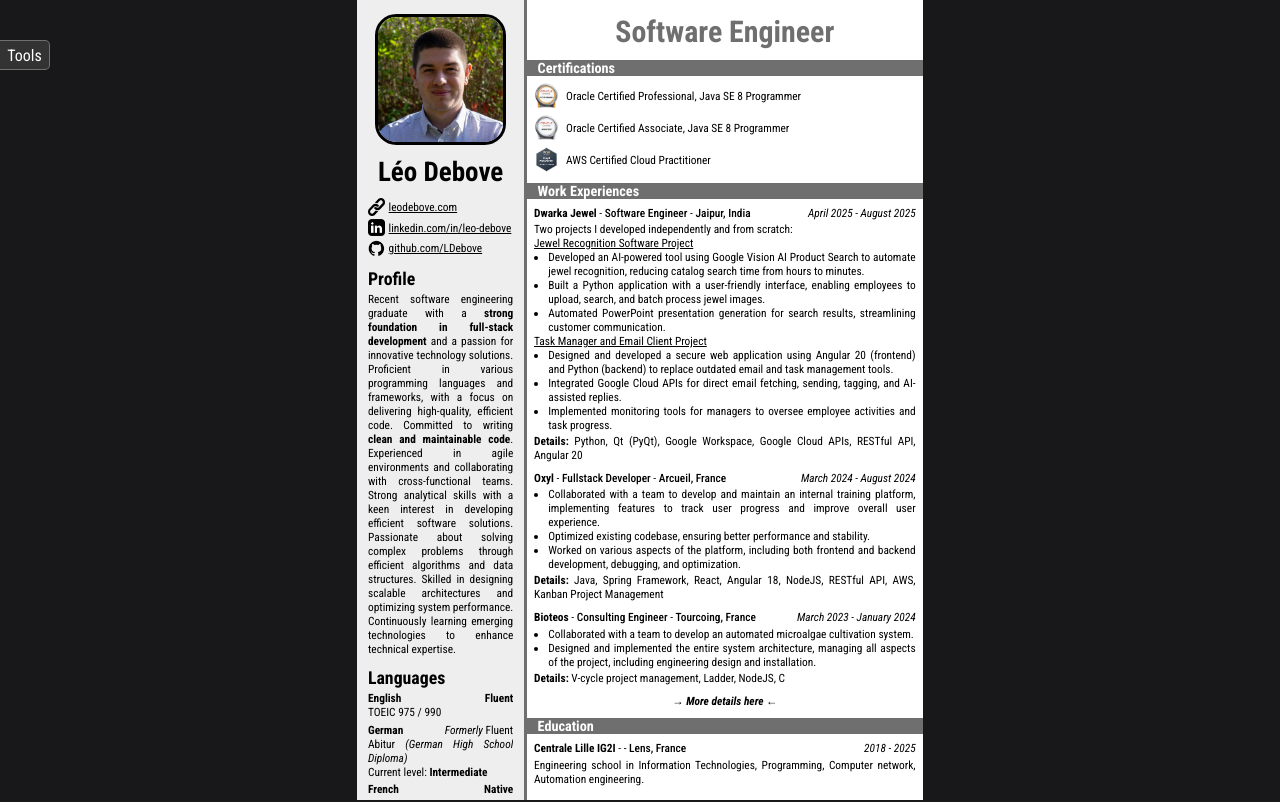
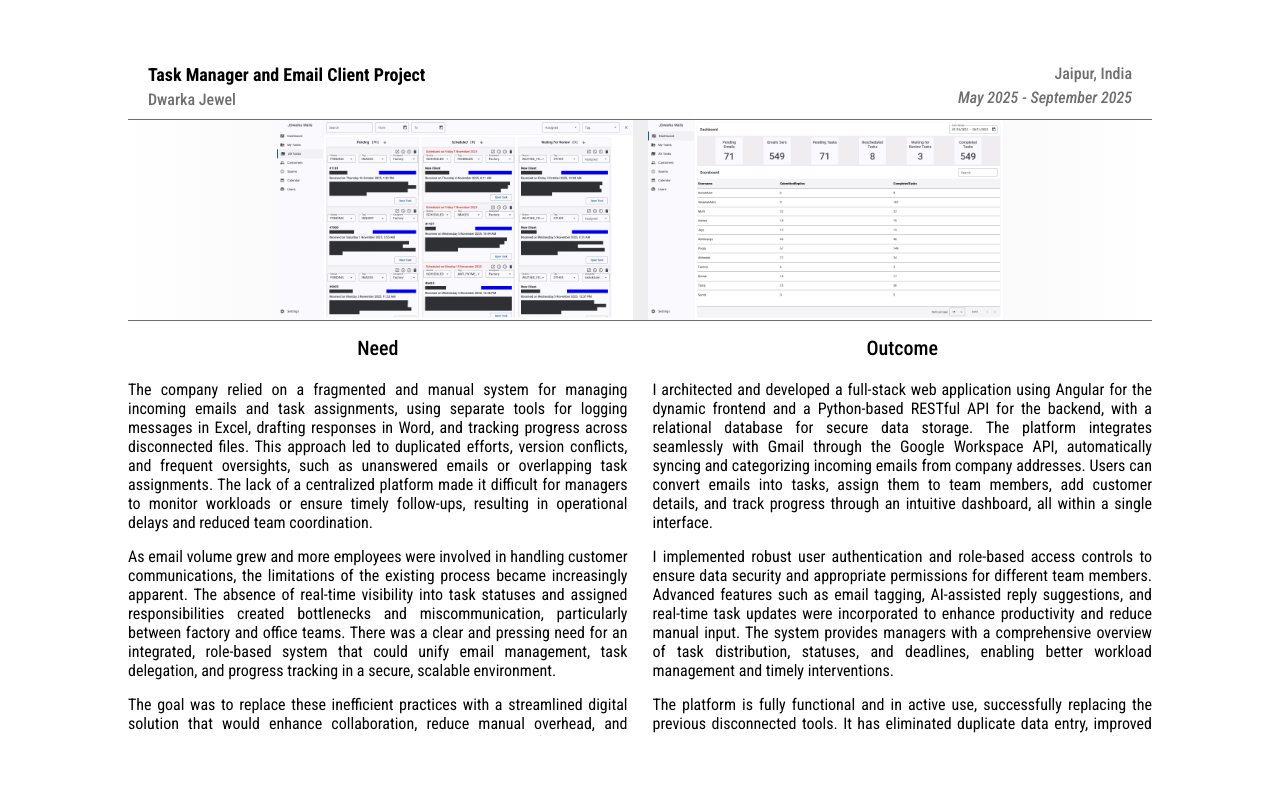
Before and after one commit to LDebove/InteractiveResume, an Angular app: page /tour/1 in a window 1280 px wide. Before the commit this address led to /cover. Shown: the top 802 px of the page. Built offline with nearby package versions, Linux system fonts and the light colour scheme.

Commit message:
implemented basic story redirection

```diff
--- a/src/app/app.routes.ts
+++ b/src/app/app.routes.ts
@@ -4,6 +4,10 @@
 import { Tour } from './core/tour/tour';
 
 export const routes: Routes = [
+  {
+    path: "tour/:id",
+    component: Tour
+  },
   {
     path: "tour",
     component: Tour
--- a/src/app/core/cover/cover.html
+++ b/src/app/core/cover/cover.html
@@ -37,7 +37,7 @@
       <app-section class="main">
         <app-section-title>Work Experiences</app-section-title>
         <app-section-content>
-          <app-experience ref="tour">
+          <app-experience ref="tour/dwarka2">
             <app-experience-company>Dwarka Jewel</app-experience-company>
             <app-experience-title>Software Engineer</app-experience-title>
             <app-experience-location>
@@ -89,7 +89,7 @@
             </app-experience-footer>
           </app-experience>
 
-          <app-experience ref="tour">
+          <app-experience ref="tour/oxyl">
             <app-experience-company>Oxyl</app-experience-company>
             <app-experience-title>Fullstack Developer</app-experience-title>
             <app-experience-location>
@@ -122,7 +122,7 @@
             </app-experience-footer>
           </app-experience>
 
-          <app-experience ref="tour">
+          <app-experience ref="tour/bioteos">
             <app-experience-company>Bioteos</app-experience-company>
             <app-experience-title>Consulting Engineer</app-experience-title>
             <app-experience-location>
--- a/src/app/core/tour/story/story.ts
+++ b/src/app/core/tour/story/story.ts
@@ -1,11 +1,11 @@
-import { Component } from '@angular/core';
+import { Component, input } from '@angular/core';
 import { StoryCarousel } from "./story-carousel/story-carousel";
 
 @Component({
   selector: 'app-story',
   imports: [StoryCarousel],
   template: `
-    <div class="story-container">
+    <div class="story-container" [id]="ref()">
       <div class="story">
         <div class="story-header">
           <div class="left">
@@ -86,5 +86,5 @@
   `
 })
 export class Story {
-
+  readonly ref = input.required<string>();
 }
--- a/src/app/core/tour/tour.html
+++ b/src/app/core/tour/tour.html
@@ -1,5 +1,5 @@
-<div class="tour">
-    <app-story>
+<div class="tour" (wheel)="scroll($event)">
+    <app-story ref="dwarka2">
         <app-story-title>
             Task Manager and Email Client Project
         </app-story-title>
@@ -82,7 +82,7 @@
             </span>
         </app-story-project-outcome>
     </app-story>
-    <app-story>
+    <app-story ref="dwarka1">
         <app-story-title>Jewel Recognition Software Project</app-story-title>
         <app-story-subtitle>Dwarka Jewel</app-story-subtitle>
         <app-story-location>Jaipur, India</app-story-location>
@@ -159,7 +159,7 @@
             </span>
         </app-story-project-outcome>
     </app-story>
-    <app-story>
+    <app-story ref="oxyl">
         <app-story-title>Internal Training Platform</app-story-title>
         <app-story-subtitle>Oxyl</app-story-subtitle>
         <app-story-location>Arcueil, France</app-story-location>
@@ -243,7 +243,7 @@
             </span>
         </app-story-project-outcome>
     </app-story>
-    <app-story>
+    <app-story ref="bioteos">
         <app-story-title>
             Microalgae Production Automation Project
         </app-story-title>
--- a/src/app/core/tour/tour.ts
+++ b/src/app/core/tour/tour.ts
@@ -1,6 +1,7 @@
-import { Component } from '@angular/core';
+import { AfterViewInit, Component, inject } from '@angular/core';
 import { StoryModule } from './story/story-module';
 import { ImageViewer } from './image-viewer/image-viewer';
+import { ActivatedRoute } from '@angular/router';
 
 @Component({
   selector: 'app-tour',
@@ -8,6 +9,31 @@
   templateUrl: './tour.html',
   styleUrl: './tour.scss'
 })
-export class Tour {
+export class Tour implements AfterViewInit {
+  private readonly route = inject(ActivatedRoute);
 
+  private readonly ids = [
+    "dwarka2",
+    "dwarka1",
+    "oxyl",
+    "bioteos"
+  ];
+
+  private currentStoryId: string = this.ids[0];
+
+  ngAfterViewInit(): void {
+    this.route.params.subscribe({
+      next: (params) => {
+        const id = params["id"] as string ?? this.ids[0];
+        const story = document.getElementById(id);
+        if (story) {
+          story.scrollIntoView({ behavior: "instant", block: "start" });
+        }
+      }
+    });
+  }
+
+  protected scroll(event: Event): void {
+
+  }
 }
```
